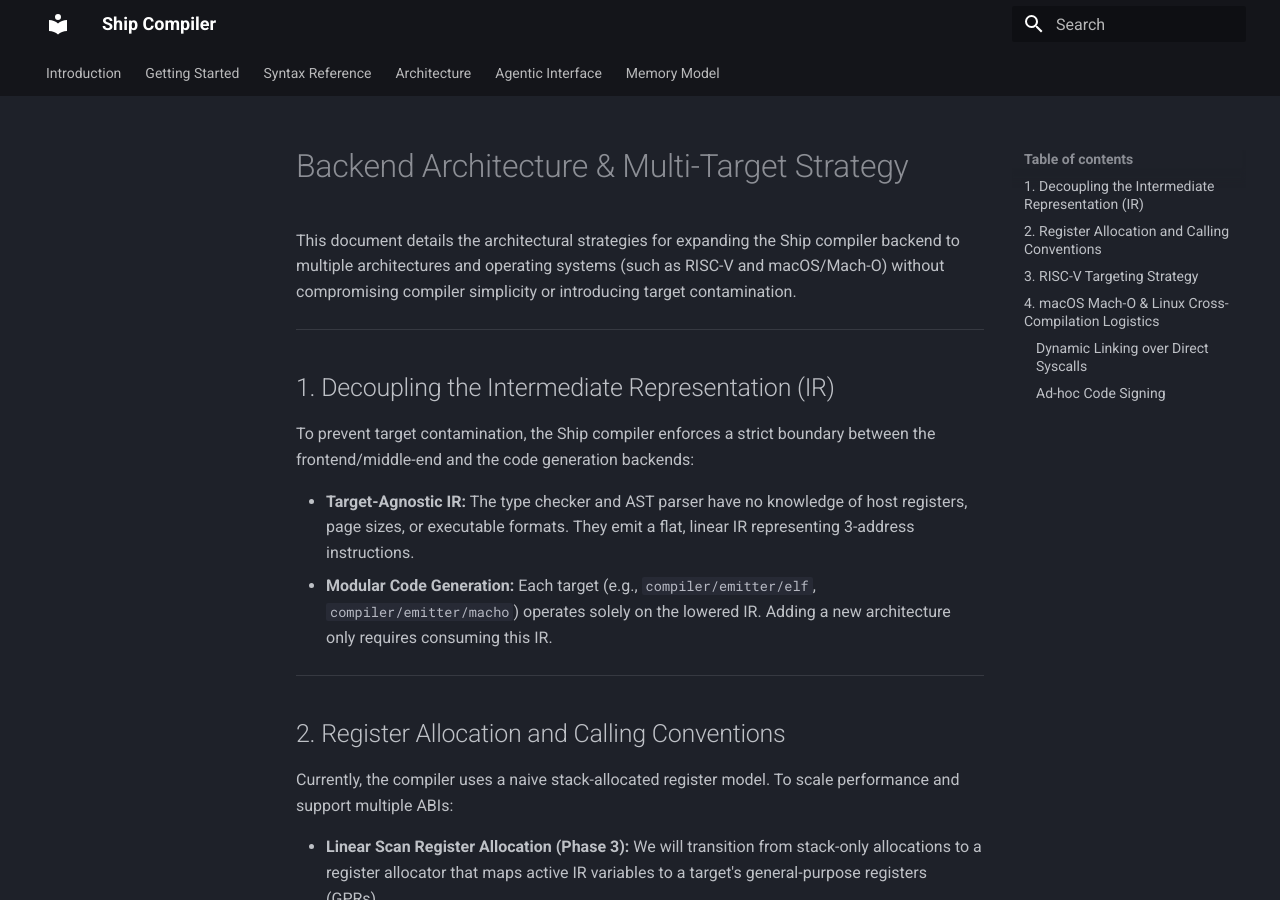
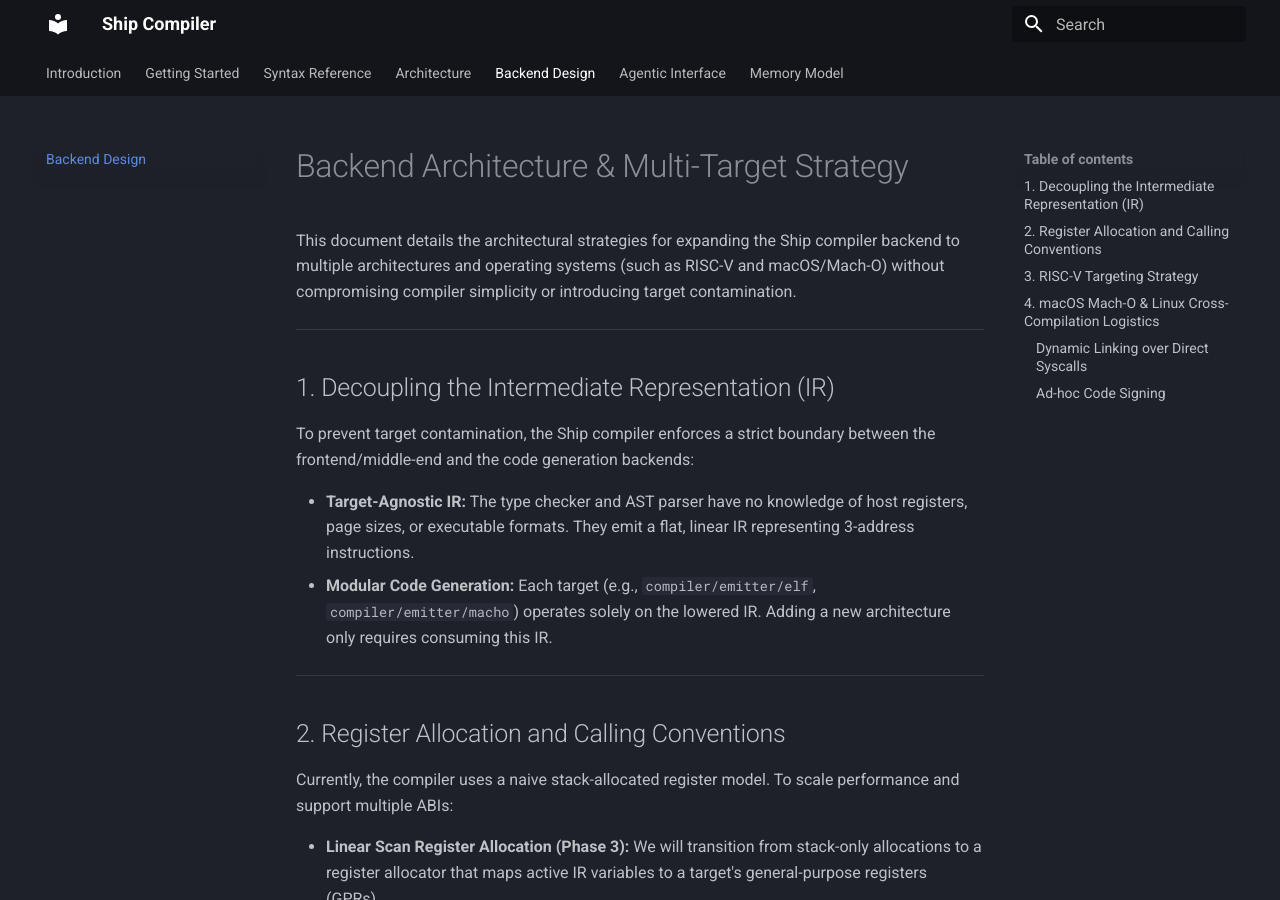
Before and after one commit to nathfavour/ship, an MkDocs documentation site: the page built from docs/backend-architecture.md, in a window 1280 px wide and 900 px high. Built offline with MkDocs 1.6.1 and Material for MkDocs 9.7.7, drawn with Linux system fonts in a browser that asks for light colours.

Commit message:
✨ feat: add Backend Design section to documentation navigation
Added a new item for "Backend Design" in the navigation of mkdocs.yml to enhance documentation structure and provide users with direct access to backend architecture details.

```diff
--- a/mkdocs.yml
+++ b/mkdocs.yml
@@ -30,5 +30,6 @@ nav:
   - Getting Started: getting-started.md
   - Syntax Reference: syntax.md
   - Architecture: architecture.md
+  - Backend Design: backend-architecture.md
   - Agentic Interface: agent-interface.md
   - Memory Model: memory-model.md
```
